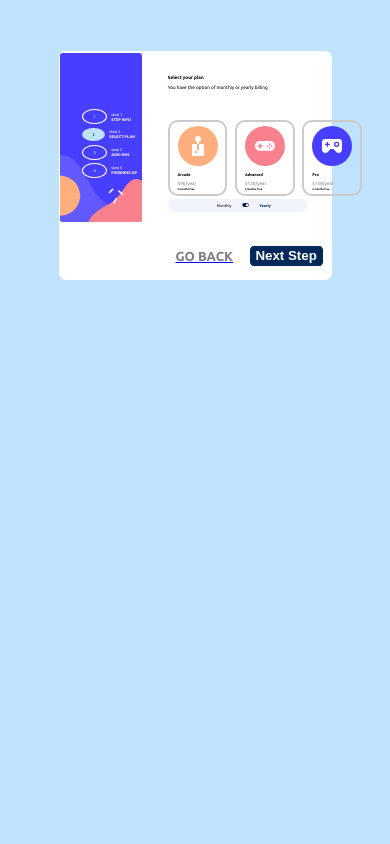
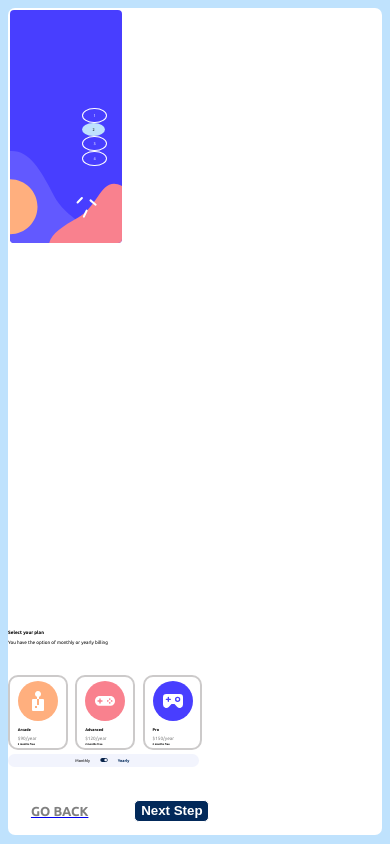
Before and after one commit to bharathkumar369/multi-step-form, a React (Vite) app: page /select in a window 390 px wide. Built offline with nearby package versions, Linux system fonts and the light colour scheme; what @stylexjs/dev-runtime would draw is missing.

Commit message:
final commit

```diff
--- a/src/components/Finish.jsx
+++ b/src/components/Finish.jsx
@@ -148,7 +148,7 @@ const Finish = () => {
 
                         <section className="finish--box">
                             <div className="finish--box--left">
-                                <p>
+                                <p className="finish--box--p">
                                     {selectedPlan.toUpperCase()}
                                 </p>
                                 <Link to="/select">
@@ -182,7 +182,7 @@ const Finish = () => {
                                 ))}
                             </div>
                             <div className="finish--box--right">
-                               <p>${extraPrice}/{billingCycle}</p>
+                               <p>+${extraPrice}/{billingCycle}</p>
                             </div>
                         </section>
 
@@ -206,17 +206,13 @@ const Finish = () => {
                                 </p>
                             </div>
                             <div className="finish--box--right">
-                                <h5 className="finish--total">${finalPrice}/mo</h5>
+                                <h5 className="finish--total">${finalPrice}/{billingCycle}</h5>
                             </div>
                         </section>
                     </section>
 
                     <div className="home--btn--container ">
-                        <div>
-                            <Link to="/add">
-                                <h4 >GO BACK</h4>
-                            </Link>
-                        </div>
+                        <div></div>
                         <div>
                             <Link>
                                 <button >
--- a/src/components/home.css
+++ b/src/components/home.css
@@ -248,6 +248,10 @@
     align-items: center;
     justify-content: space-between;
 }
+.finish--box--p{
+    font-weight: 500;
+    font-size: 1.2vw;
+}
 .finish--box--left{
     width: 50%;
 }
@@ -279,3 +283,27 @@
     color: hsl(213, 93%, 47%);
     font-size: 1.2vw
 }
+
+/* ------------responsive------------------ */
+
+@media (max-width:600px) {
+    .home{
+        margin: 0;
+    }
+    .select--container,
+    .add--container,
+    .finish--container,
+    .home--container{
+        margin: 0;
+        flex-direction: column;
+        width: 100%;
+        height: 98vh;
+    }
+    .select--container{
+        display: flex;
+    }
+
+    .sidebar--names{
+        display: none;
+    }
+}
```
